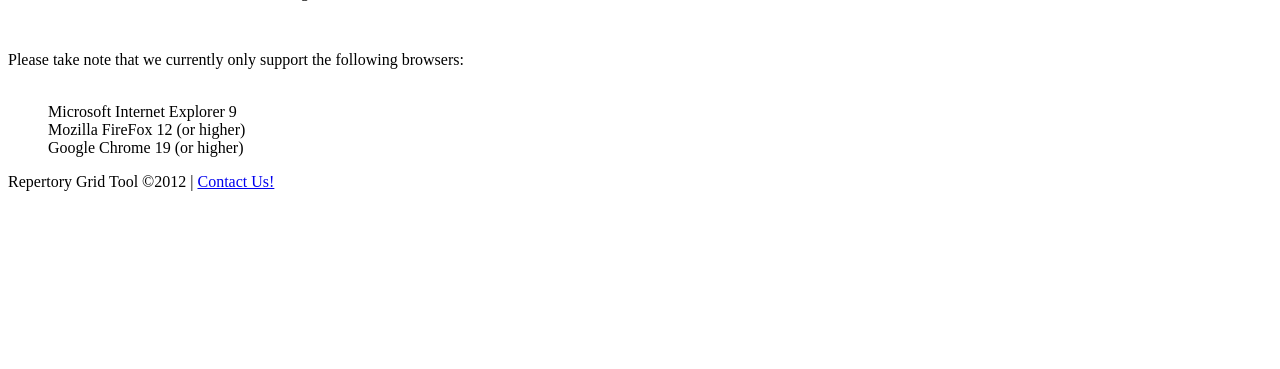
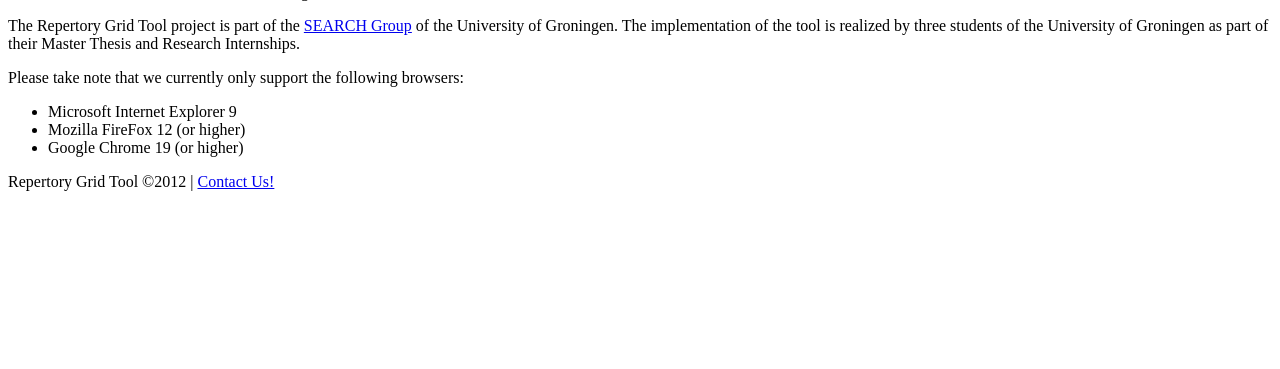
Before and after one commit to danrg/RGT-tool, a Django app: template templates/home.html in a window 1280 px wide. Shown: the part 431-800 px from the top of the page. Run offline with Django 3.2, Linux system fonts and the light colour scheme; the template is opened without the code that fills it, so the values that code supplies are empty; some libraries are stand-ins or nearby versions.

Commit message:
home page messages

```diff
--- a/templates/home.html
+++ b/templates/home.html
@@ -3,6 +3,10 @@
 {% block title %}
 	RGT | Home
 {% endblock%}
+
+{% block stylesheet %}
+<link rel="stylesheet" type="text/css" href="{{ STATIC_URL }}css/home.css" />
+{% endblock stylesheet %}
 
 {% block content %}
 	{% if not user.is_superuser %}
@@ -13,17 +17,24 @@
 		</div>
 		{% endif %}
 	{% endif %}
-	<div id="welcome-message">
+	<div class="info" id="welcome-message">
 		<p>Welcome {{ firstName }}! Please use the menu above to navigate!</p>
-        <br />
-    <p>
-        Please take note that we currently only support the following browsers: <br/> <br/>
-        <ul style="list-style: none">
-            <li>Microsoft Internet Explorer 9</li>
-            <li>Mozilla FireFox 12 (or higher)</li>
-            <li>Google Chrome 19 (or higher)</li>
-        </ul>
-    </p>
+    </div>
+    <div class="info" id="gen-info">
+    	<p>The Repertory Grid Tool project is part of the <a href="http://www.cs.rug.nl/search/" target="_blank">SEARCH Group</a> of the University of Groningen.
+    	The implementation of the tool is realized by three students of the University of Groningen as part of their Master Thesis and Research Internships.</p>
+    </div>
+    <div class="info" id="br-info">
+    	<div id="br-info-head">
+    		<p>Please take note that we currently only support the following browsers:</p>
+    	</div>
+    	<div id="br-info-main">
+		    <ul>
+		        <li>Microsoft Internet Explorer 9</li>
+		        <li>Mozilla FireFox 12 (or higher)</li>
+		        <li>Google Chrome 19 (or higher)</li>
+		    </ul>
+		</div>
     </div>
 {% endblock %}
 
```
